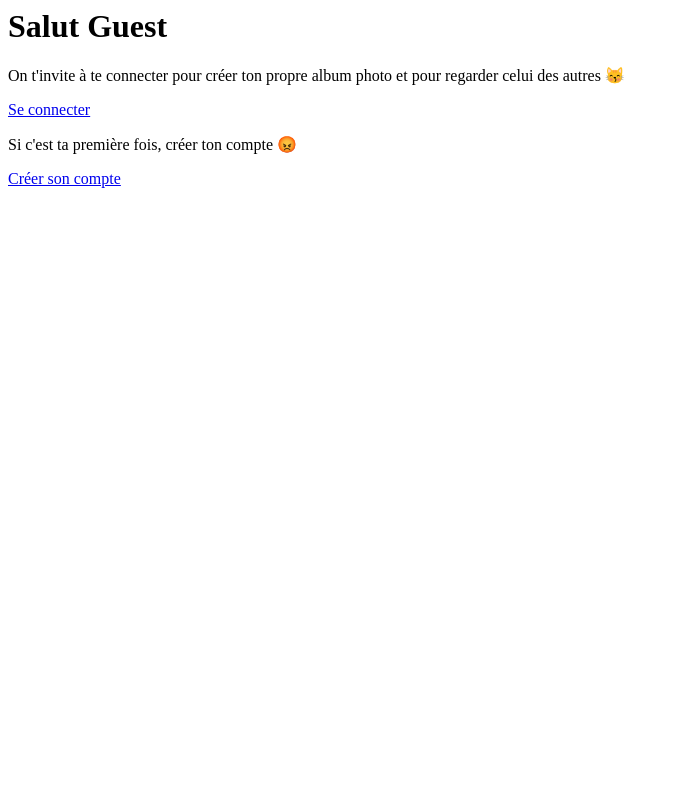
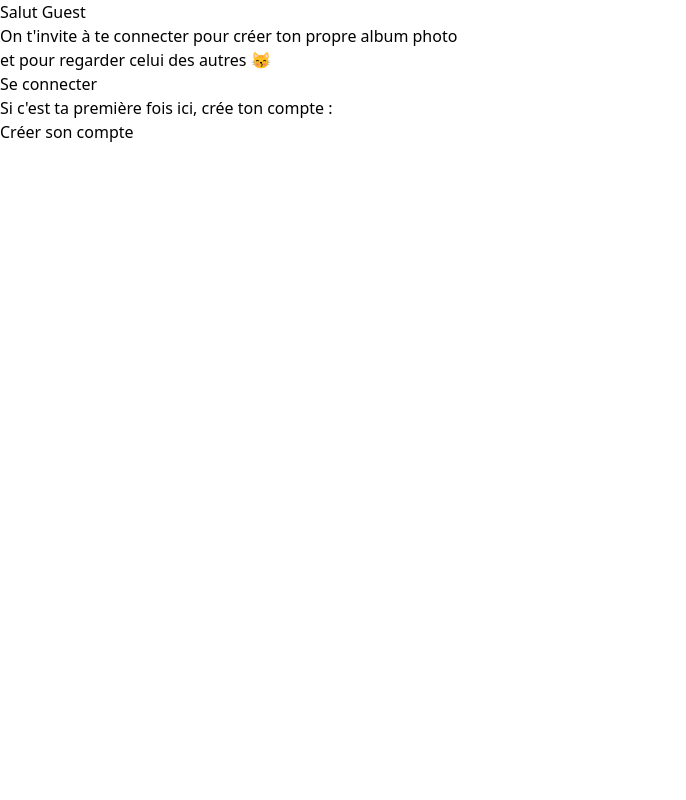
Before and after one commit to theovandenabeele16-boop/photos, a Laravel app: page /index in a window 1280 px wide. Shown: the whole page, without its empty margins (0-686 px from the left). Run offline with Laravel 12, Linux system fonts and the light colour scheme; style sheets or scripts are compiled from the project's sources; parts of the project's set-up code (start-up, migrations or seed data) failed here and were passed over.

Commit message:
début css jsp t'étais là anyways

```diff
--- a/composer.json
+++ b/composer.json
@@ -7,7 +7,7 @@
     "license": "MIT",
     "require": {
         "php": "^8.3",
-        "laravel/fortify": "^1.41",
+        "laravel/fortify": "^1.43",
         "laravel/framework": "^13.17",
         "laravel/tinker": "^3.0"
     },
--- a/resources/views/app.blade.php
+++ b/resources/views/app.blade.php
@@ -3,8 +3,11 @@
 <head>
     <meta charset="UTF-8">
     <title>Album Photo</title>
+    <link rel="stylesheet" href="app.css">
+    <link rel="stylesheet" href="{{ URL::asset('css/index.css') }}">
+
 </head>
-<body>
+<body class="container">
     @yield('content')
 </body>
 </html>
--- a/resources/views/auth/login.blade.php
+++ b/resources/views/auth/login.blade.php
@@ -1,6 +1,6 @@
 @extends('temlog')
 @section('content')
-    <h1>Connexion</h1>
+    <h1 class="salut">Connexion</h1>
 
     @if ($errors->any())
         <ul style="color:red">
--- a/resources/views/index.blade.php
+++ b/resources/views/index.blade.php
@@ -3,19 +3,23 @@
 
 
 @auth
-        <h1>Bonjour {{Auth::user()->name}}</h1>
-        <a href="{{route("logout")}}"
+        <h1 class="salut">Bonjour {{Auth::user()->name}}</h1>
+        <a class="liensindex" href="{{route("logout")}}"
            onclick="document.getElementById('logout').submit(); return false;">Logout</a>
-        <form id="logout" action="{{route("logout")}}" method="post">
+        <form class="liensindex" id="logout" action="{{route("logout")}}" method="post">
             @csrf
         </form>
        <a href="{{ route("album")}}">Album Photo</a>
 @endauth
 
 @guest
-    <h1>Salut Guest</h1>
-    <p>On t'invite à te connecter pour créer ton propre album photo et pour regarder celui des autres 😽</p>
-    <a href="{{ route("login") }}">Se connecter</a>
-    <p>Si c'est ta première fois, créer ton compte 😡</p>
-    <a href="{{ route("register") }}">Créer son compte</a>
+    <h1 class="salut">Salut Guest</h1>
+
+        <div class="connexion">
+    <p id="p_connexion">On t'invite à te connecter pour créer ton propre album photo </br> et pour regarder celui des autres 😽</p>
+    <a class="liensindex" id="a_connexion" href="{{ route("login") }}">Se connecter</a>
+
+    <p id="p_inscription">Si c'est ta première fois ici, crée ton compte :</p>
+    <a class="liensindex" id="a_inscription" href="{{ route("register") }}">Créer son compte</a>
+        </div>
 @endguest
--- a/resources/views/temlog.blade.php
+++ b/resources/views/temlog.blade.php
@@ -3,6 +3,8 @@
 <head>
     <meta charset="UTF-8">
     <title>Connexion</title>
+    <link rel="stylesheet" href="app.css">
+    <link rel="stylesheet" href="{{ URL::asset('css/index.css') }}">
 </head>
 <body>
     @yield('content')
```
